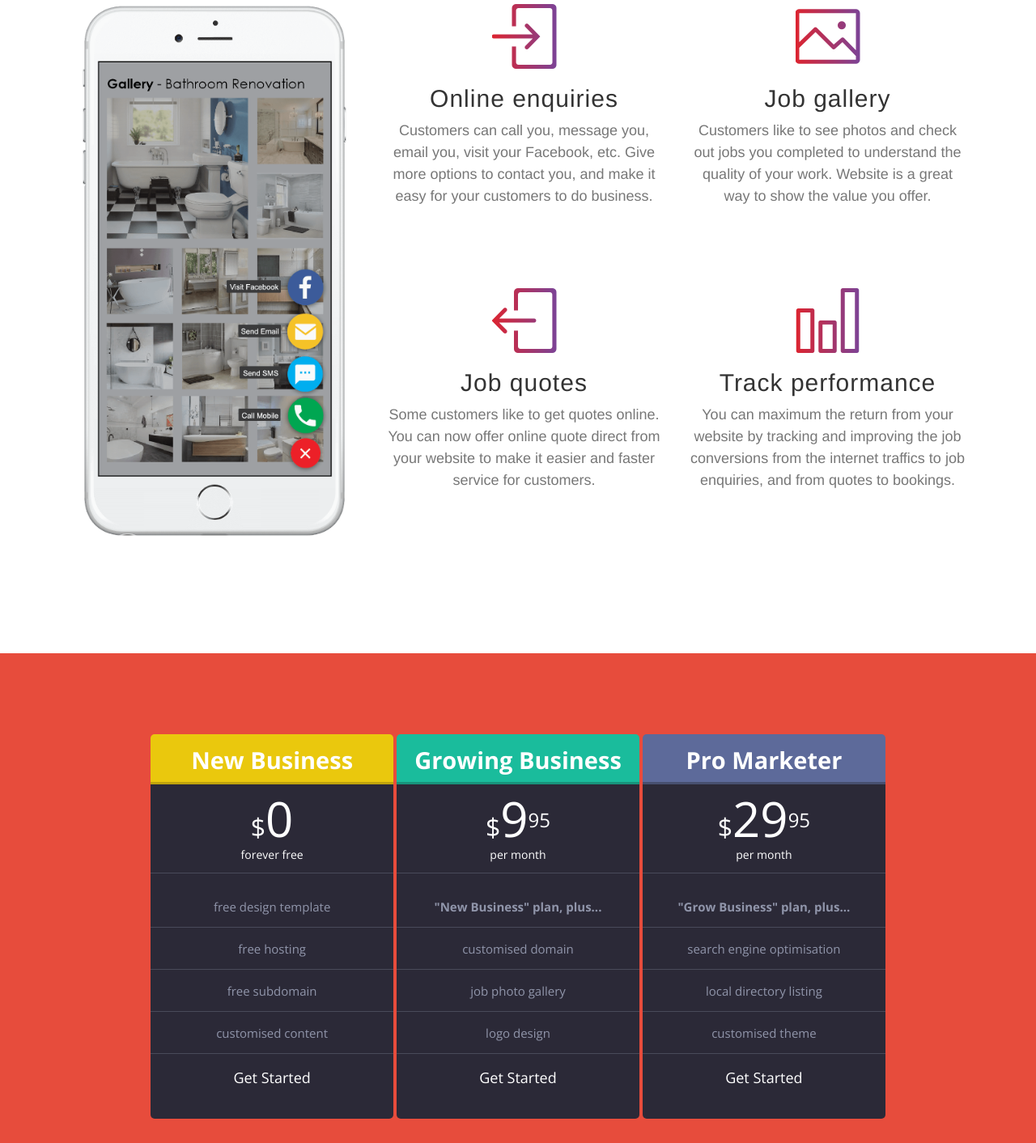
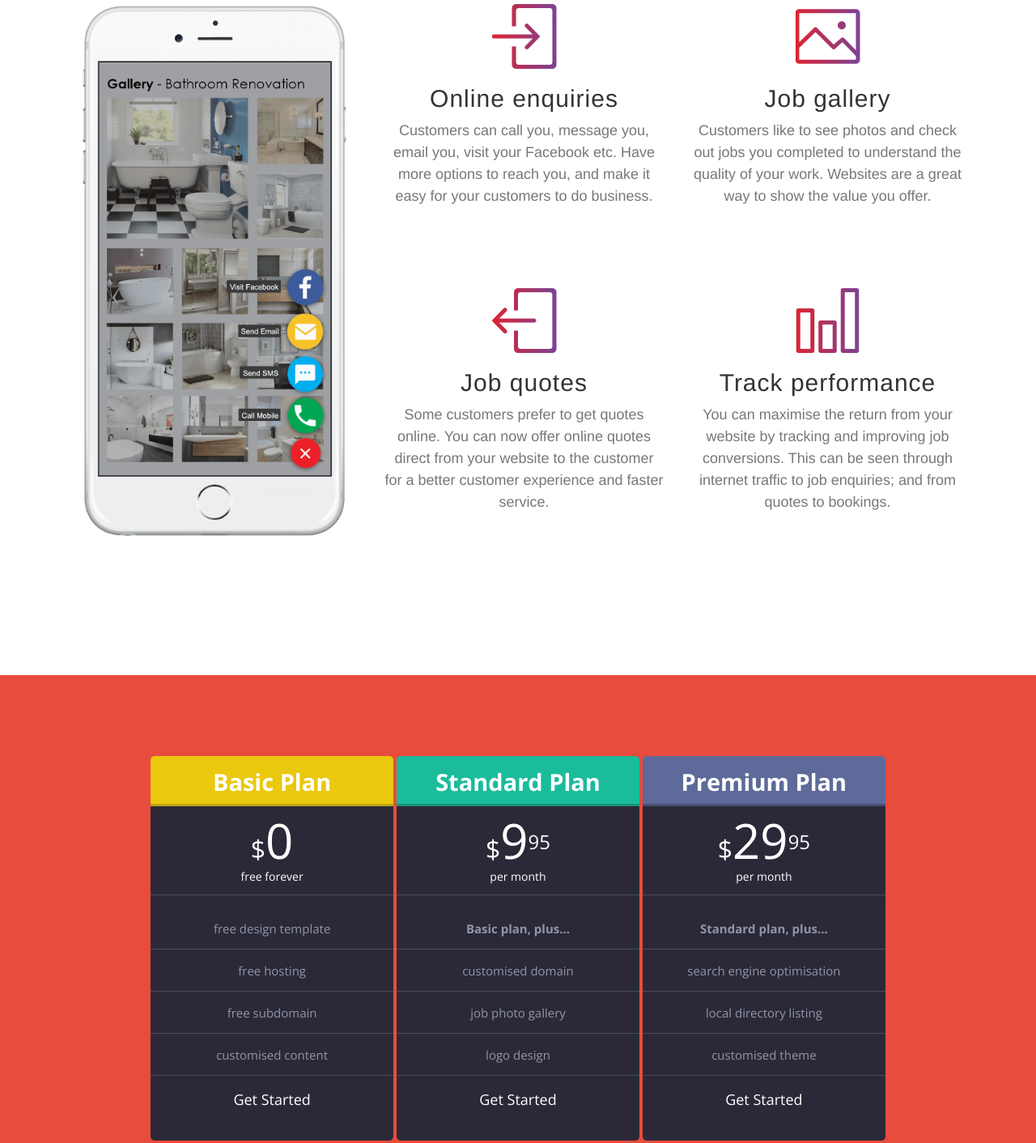
Before and after one commit to cooltaiwanesesam/cooltaiwanesesam.github.io, a plain HTML site: page index.html in a window 1280 px wide. Shown: the part 1731-3143 px from the top of the page at 81% size. Drawn offline with nearby package versions, Linux system fonts and the light colour scheme; some packages are replaced by stand-ins of ours.

Commit message:
Update typo

```diff
--- a/index.html
+++ b/index.html
@@ -151,14 +151,14 @@
                                 <div class="feature-item">
                                     <i class="icon-login text-primary"></i>
                                     <h3>Online enquiries</h3>
-                                    <p class="text-muted">Customers can call you, message you, email you, visit your Facebook, etc. Give more options to contact you, and make it easy for your customers to do business.</p>
+                                    <p class="text-muted">Customers can call you, message you, email you, visit your Facebook etc. Have more options to reach you, and make it easy for your customers to do business.</p>
                                 </div>
                             </div>
                             <div class="col-md-6">
                                 <div class="feature-item">
                                     <i class="icon-picture text-primary"></i>
                                     <h3>Job gallery</h3>
-                                    <p class="text-muted">Customers like to see photos and check out jobs you completed to understand the quality of your work. Website is a great way to show the value you offer. </p>
+                                    <p class="text-muted">Customers like to see photos and check out jobs you completed to understand the quality of your work. Websites are a great way to show the value you offer. </p>
                                 </div>
                             </div>
                         </div>
@@ -167,14 +167,14 @@
                                 <div class="feature-item">
                                     <i class="icon-logout text-primary"></i>
                                     <h3>Job quotes</h3>
-                                    <p class="text-muted">Some customers like to get quotes online. You can now offer online quote direct from your website to make it easier and faster service for customers.</p>
+                                    <p class="text-muted">Some customers prefer to get quotes online. You can now offer online quotes direct from your website to the customer for a better customer experience and faster service.</p>
                                 </div>
                             </div>
                             <div class="col-md-6">
                                 <div class="feature-item">
                                     <i class="icon-chart text-primary"></i>
                                     <h3>Track performance</h3>
-                                    <p class="text-muted">You can maximum the return from your website by tracking and improving the job conversions from the internet traffics to job enquiries, and from quotes to bookings.</p>
+                                    <p class="text-muted">You can maximise the return from your website by tracking and improving job conversions. This can be seen through internet traffic to job enquiries; and from quotes to bookings.</p>
                                 </div>
                             </div>
                         </div>
@@ -196,14 +196,14 @@
             <section id="pricing">
   <div class="whole">
     <div class="type">
-      <p>New Business</p>
+      <p>Basic Plan</p>
     </div>
     <div class="plan">
 
       <div class="header">
       <div class="circle">
         <span>$</span>0
-        <p class="month">forever free</p>
+        <p class="month">free forever</p>
       </div>
       </div>
       <div class="content">
@@ -222,7 +222,7 @@
   </div>
   <div class="whole">
     <div class="type standard">
-      <p>Growing Business </p>
+      <p>Standard Plan</p>
     </div>
     <div class="plan">
 
@@ -234,7 +234,7 @@
       </div>
       <div class="content">
         <ul>
-          <li><b>"New Business" plan, plus...</b></li>
+          <li><b>Basic plan, plus...</b></li>
           <li>customised domain</li>
           <li>job photo gallery</li>
           <li>logo design</li>
@@ -248,7 +248,7 @@
 
   <div class="whole">
     <div class="type ultimate">
-      <p>Pro Marketer</p>
+      <p>Premium Plan</p>
     </div>
     <div class="plan">
 
@@ -260,7 +260,7 @@
       </div>
       <div class="content">
         <ul>
-          <li><b>"Grow Business" plan, plus...</b></li>
+          <li><b>Standard plan, plus...</b></li>
           <li>search engine optimisation</li>
           <li>local directory listing</li>
           <li>customised theme</li>
```
